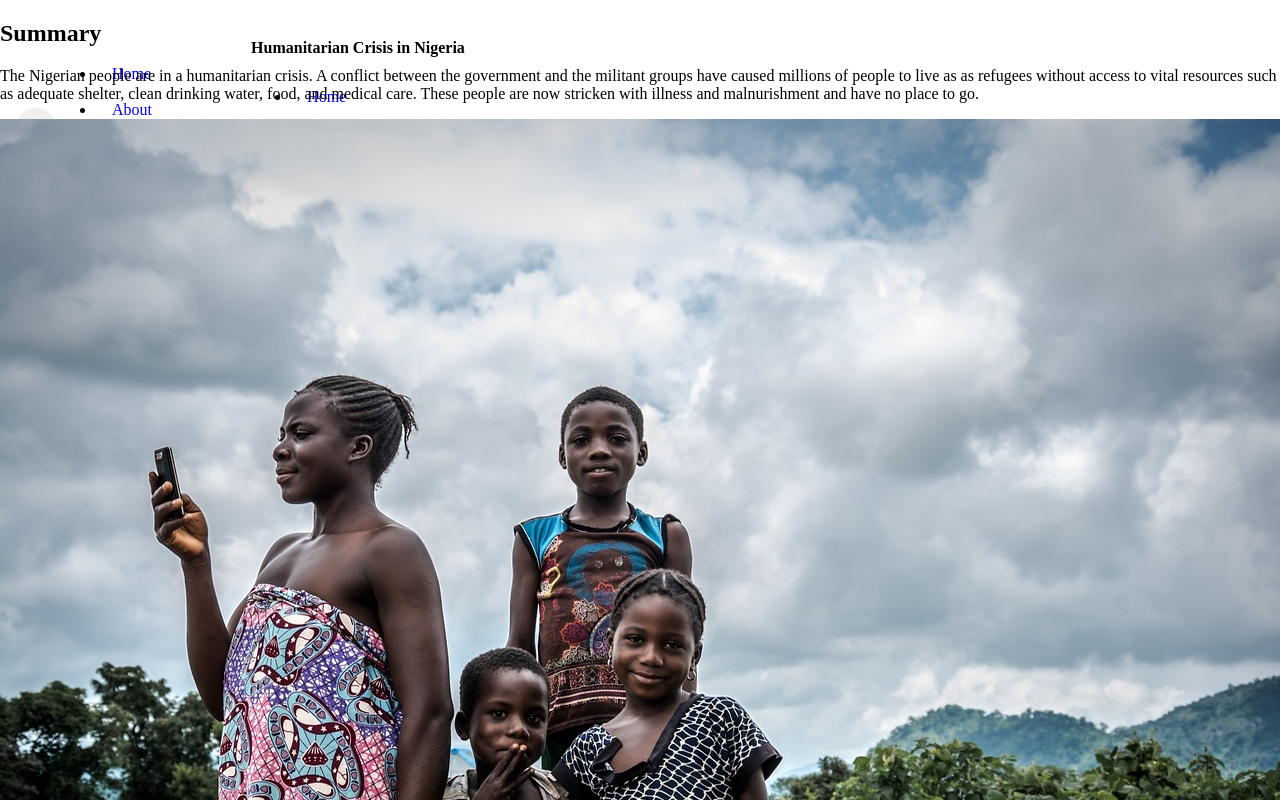
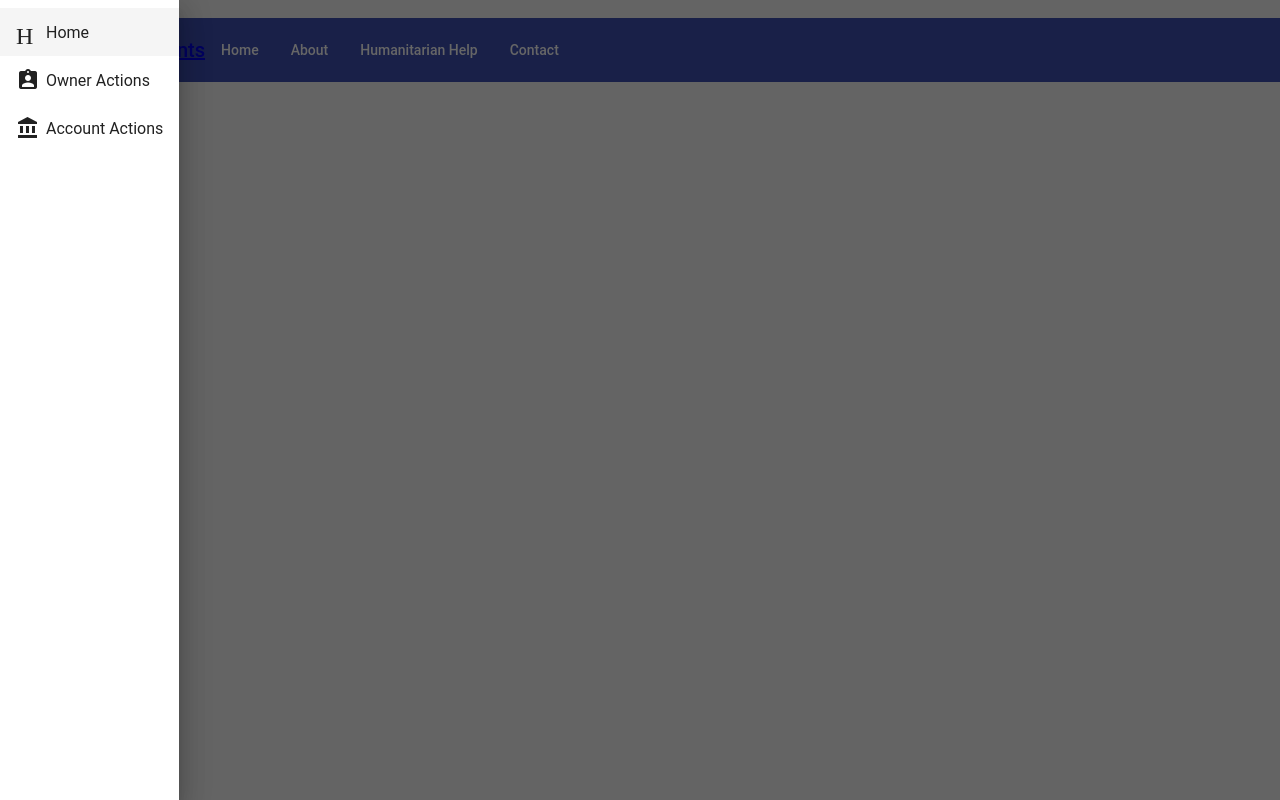
Before and after one commit to llcain/angular-share-humanity, an Angular app: page /home in a window 1280 px wide. Both pictures are taken after a click on the button "menu". Built offline with nearby package versions, Linux system fonts and the light colour scheme; a web font is replaced by a local one.

Commit message:
sidenav fixed

```diff
--- a/src/app/app-material/app-material.module.ts
+++ b/src/app/app-material/app-material.module.ts
@@ -12,7 +12,7 @@ import { MatListModule } from '@angular/material/list';
 @NgModule({
   declarations: [],
   imports: [
-    CommonModule,
+
     MatTabsModule,
     MatSidenavModule,
     MatToolbarModule,
--- a/src/app/app.component.html
+++ b/src/app/app.component.html
@@ -5,10 +5,12 @@
     </mat-sidenav>
     <mat-sidenav-content>
       <app-header (sidenavToggle)="sidenav.toggle()">
-        <router-outlet></router-outlet>
+        <main>
+          <router-outlet></router-outlet>
+        </main>
       </app-header>
-      <app-home></app-home>
-      <app-footer></app-footer>
+      <!-- <app-home></app-home>
+      <app-footer></app-footer> -->
     </mat-sidenav-content>
   </mat-sidenav-container>
 </div>
--- a/src/app/components/header/header.component.html
+++ b/src/app/components/header/header.component.html
@@ -4,44 +4,16 @@
       <mat-icon>menu</mat-icon>
     </button>
   </div>
+  <div>
+    <a routerLink="/home">Owner-Accounts</a>
+  </div>
   <div fxFlex fxLayoutAlign="end end" fxHide.xs>
-    <ul fxLayout fxLayoutGap="15px" class="navigation-items">
-      <li>
-        <a mat-button routerLink="/home">Home</a>
-      </li>
-      <li>
-        <a mat-button routerLink="/about">About</a>
-      </li>
-      <li>
-        <a mat-button routerLink="/humanitarianhelp">Humanitarian Help</a>
-      </li>
-      <li>
-        <a mat-button routerLink="/contact">Contact</a>
-      </li>
-    </ul>
+    <a mat-button routerLink="/home">Home</a>
+
+    <a mat-button routerLink="/about">About</a>
+
+    <a mat-button routerLink="/humanitarianhelp">Humanitarian Help</a>
+
+    <a mat-button routerLink="/contact">Contact</a>
   </div>
-  <nav>
-    <span class="logo">
-      <h4>Humanitarian Crisis in Nigeria</h4>
-    </span>
-    <ul class="nav-links">
-      <li>
-        <a mat-button routerLink="/hpme">Home</a>
-      </li>
-      <li>
-        <a mat-button routerLink="/about">About</a>
-      </li>
-      <li>
-        <a mat-button routerLink="/humanitarianhelp">Humanitarian Help</a>
-      </li>
-      <li>
-        <a mat-button routerLink="/contact">Contact</a>
-      </li>
-    </ul>
-    <div change="(navSlide)" class="hamburger">
-      <div class="line1"></div>
-      <div class="line2"></div>
-      <div class="line3"></div>
-    </div>
-  </nav>
 </mat-toolbar>
--- a/src/app/components/sidenav-list/sidenav-list.component.html
+++ b/src/app/components/sidenav-list/sidenav-list.component.html
@@ -1,43 +1,13 @@
-<!-- <mat-sidenav-container class="example-container *ngIf="shouldRun">
-  <mat-sidnav #sidenav mode="side" [(opend)]="opened" (open)="event.push('open!)" (closed)="events.push('close!')">
-    <a mat-list-item routerLink="/home" (click)="onSlidenavClose()">
-      <mat-icon>Home</mat-icon><span class="nav-caption">Home</span>
-    </a>
-    <a mat-list-item routerLink="/about" (click)="onSlidenavClose()">
-      <mat-icon>assignment_ind</mat-icon>
-    </a>
-    <a mat-list-item routerLink="/humanitarianhelp" (click)="onSlidenavClose()">
-      <mat-icon>account_balance</mat-icon>
-    </a>
-    <a mat-list-item routerLink="/contact" (click)="onSlidenavClose()">
-      <mat-icon>account_balance</mat-icon>
-    </a>
-  </mat-sidnav>
-
-  <mat-sidenav-content>
-    <p><mat-checkbox [(ngModel)]="opened">sidenav.opened</mat-checkbox></p>
-    <p><button mat-button (click)="sidenav.toggle()">sidenav.toggle()</button></p>
-    <p>Events:</p>
-    <div class="example-events">
-      <div *ngFor="let e of events">{{e}}</div>
-    </div>
-  </mat-sidenav-content>
-</mat-sidenav-container>
-
-<div *ngIf="!shouldRun">Please open on Stackblitz to see result</div> -->
-<!-- <mat-list>
+<mat-nav-list>
   <a mat-list-item routerLink="/home" (click)="onSlidenavClose()">
     <mat-icon>Home</mat-icon><span class="nav-caption">Home</span>
   </a>
-  <a mat-list-item routerLink="/about" (click)="onSlidenavClose()">
-    <mat-icon>assignment_ind</mat-icon>
+  <a mat-list-item routerLink="/owner" (click)="onSlidenavClose()">
+    <mat-icon>assignment_ind</mat-icon
+    ><span class="nav-caption">Owner Actions</span>
   </a>
-  <a mat-list-item routerLink="/humanitarianhelp" (click)="onSlidenavClose()">
-    <mat-icon>account_balance</mat-icon>
+  <a mat-list-item routerLink="#" (click)="onSlidenavClose()">
+    <mat-icon>account_balance</mat-icon
+    ><span class="nav-caption">Account Actions</span>
   </a>
-  <a mat-list-item routerLink="/contact" (click)="onSlidenavClose()">
-    <mat-icon>account_balance</mat-icon>
-  </a>
-</mat-list> -->
-
-<router-outlet></router-outlet>
+</mat-nav-list>
--- a/src/app/routing/routing.module.ts
+++ b/src/app/routing/routing.module.ts
@@ -5,7 +5,6 @@ import { HeaderComponent } from '../components/header/header.component';
 import { HomeComponent } from '../components/pages/home/home.component';
 
 const routes: Routes = [
-  { path: 'header', component: HeaderComponent },
   { path: 'home', component: HomeComponent },
   { path: '', redirectTo: '/home', pathMatch: 'full' }
 ];
--- a/src/index.html
+++ b/src/index.html
@@ -8,7 +8,7 @@
     <link rel="icon" type="image/x-icon" href="favicon.ico" />
     <link
       href="https://fonts.googleapis.com/icon?family=Material+Icons"
-      rel="stysheet"
+      rel="stylesheet"
     />
   </head>
   <body>
--- a/src/styles.css
+++ b/src/styles.css
@@ -1,5 +1,5 @@
 /* You can add global styles to this file, and also import other style files */
-/* @import "~@angular/material/prebuilt-themes/indigo-pink.css"; */
+@import "~@angular/material/prebuilt-themes/indigo-pink.css";
 @import url("https://fonts.googleapis.com/css2?family=Hachi+Maru+Pop&family=Poppins:wght@500&display=swap");
 
 html,
```
Also changed, not shown: src/app/app.module.ts (+17 -31 lines).
